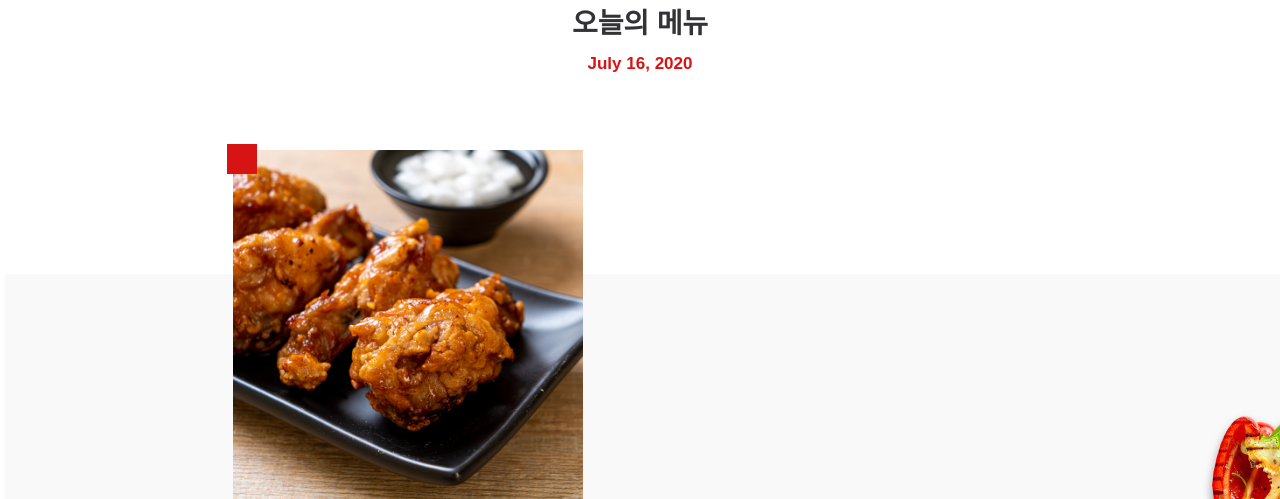
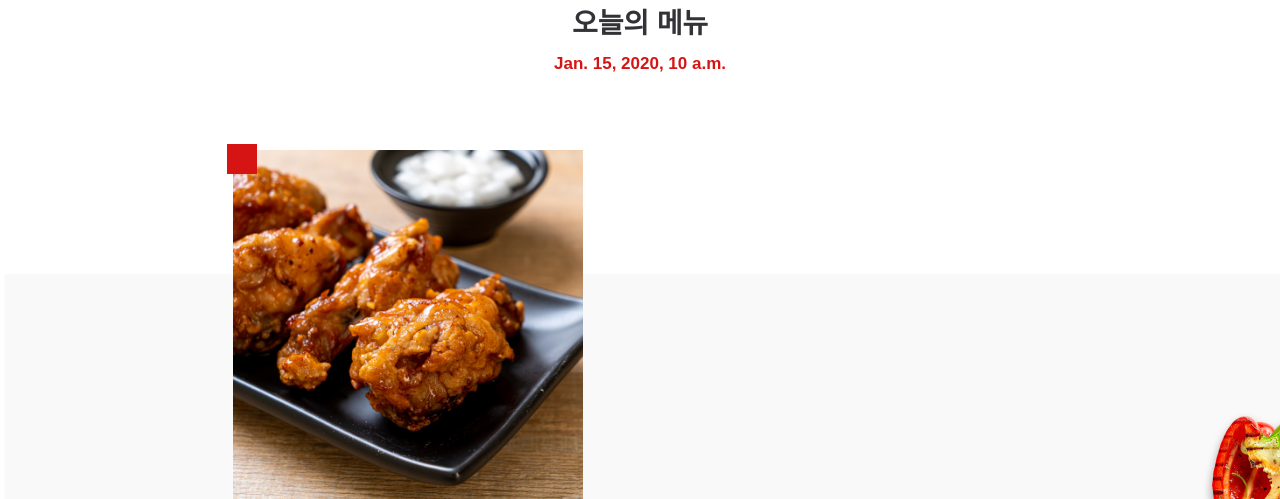
Before and after one commit to lmj00/costaurant, a Django app: template menus/templates/menus/index.html in a window 1280 px wide. Shown: the part 813-1312 px from the top of the page. Run offline with Django 3.2, Linux system fonts and the light colour scheme; the template is opened without the code that fills it: most values are stand-ins (such as "Sample title", 1, 10 or a date in 2020); some web fonts are replaced.

Commit message:
Feat: dynamic date in menus index

```diff
--- a/menus/templates/menus/index.html
+++ b/menus/templates/menus/index.html
@@ -25,7 +25,7 @@
        <div class="container">
             <div class="content_txt">
                 <h2>오늘의 메뉴</h2>
-                <p class="date-text"> July 16, 2020 </p>
+                <p class="date-text">{{date}}</p>
             </div>
             <div class="food_container">
                 <div class="food">
```
